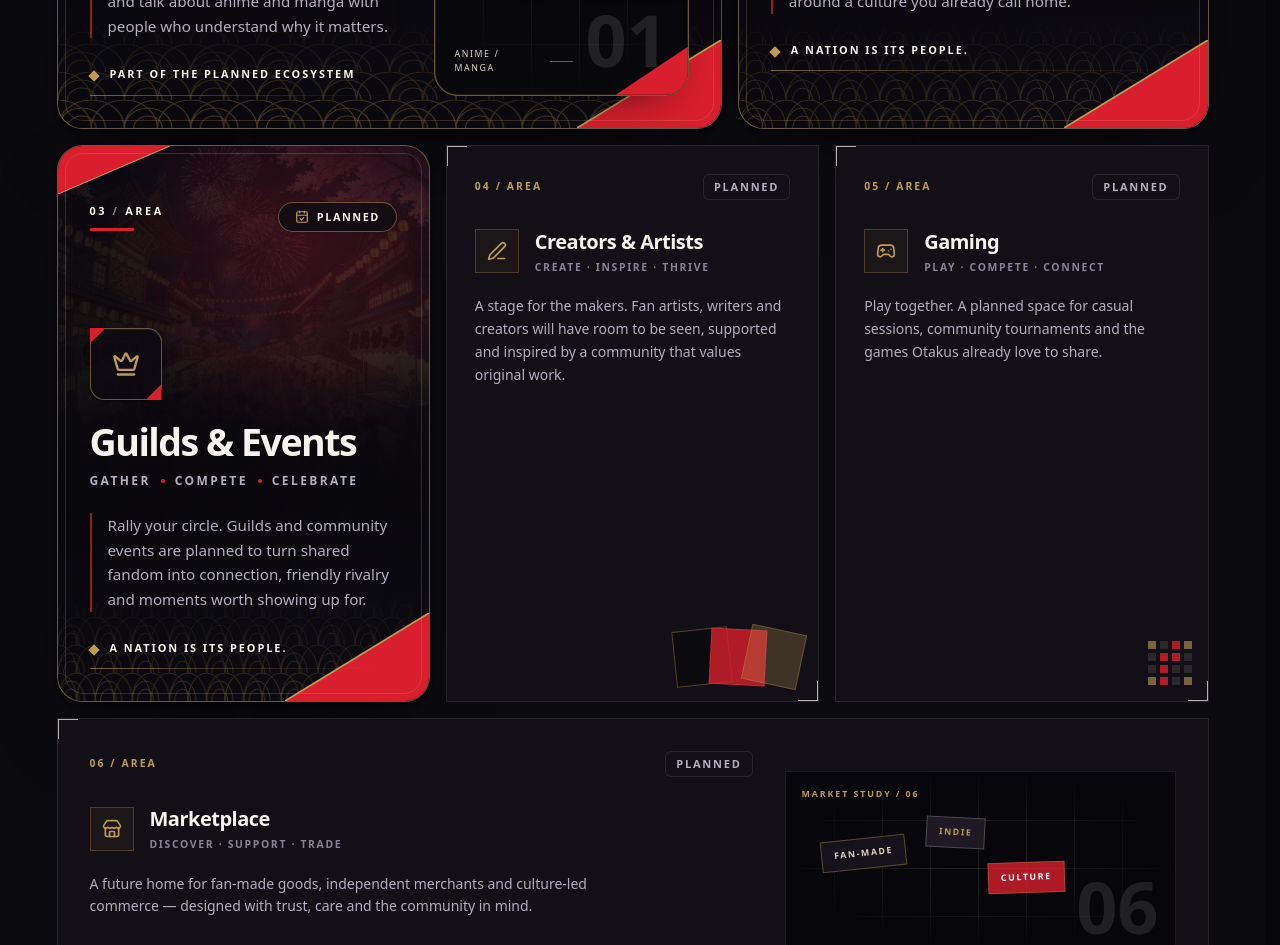
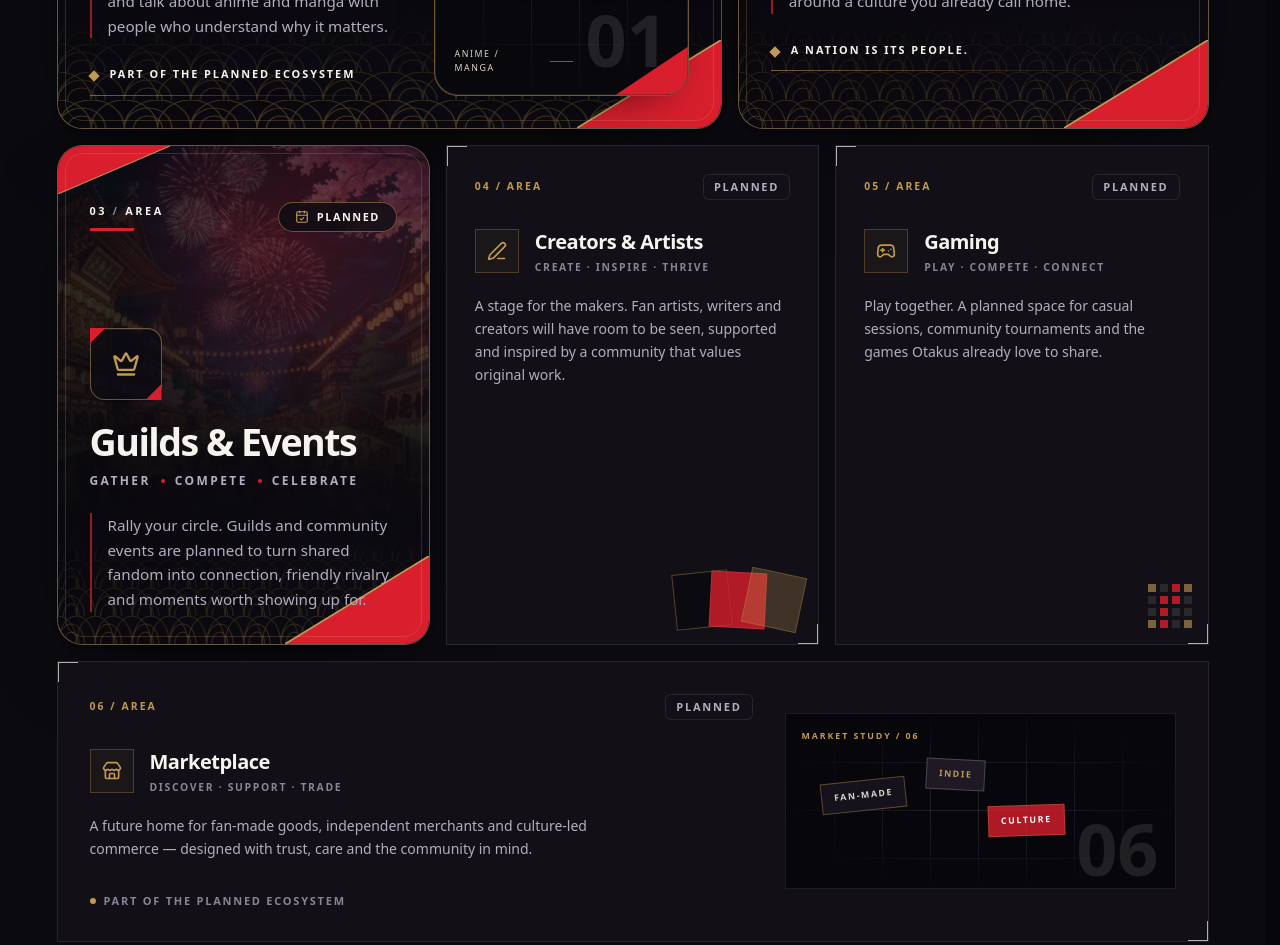
Before and after one commit to itzDerah/otakunation-site, an Astro site: page / in a window 1280 px wide. Shown: the part 2218-3163 px from the top of the page. Built offline with nearby package versions, Linux system fonts and the light colour scheme; Astro itself is replaced by a stand-in of ours.

Commit message:
fix(home): reveal Guilds artwork and remove closing line

```diff
--- a/src/components/home/GuildsEventsCard.astro
+++ b/src/components/home/GuildsEventsCard.astro
@@ -18,7 +18,7 @@ const wavePatternId = `otk-seigaiha-${area.id}`;
   id={area.id}
   aria-labelledby={`${area.id}-title`}
   class:list={[
-    "otk-anime-card otk-anime-compact group relative overflow-hidden rounded-[1.6rem] border",
+    "otk-anime-card otk-anime-compact otk-guilds-card group relative overflow-hidden rounded-[1.6rem] border",
     className,
   ]}
 >
@@ -147,20 +147,6 @@ const wavePatternId = `otk-seigaiha-${area.id}`;
         >
           {area.description}
         </p>
-
-        <div class="mt-7 hidden lg:block">
-          <p
-            class="flex items-start gap-3 text-[0.62rem] font-bold tracking-[0.18em] text-text uppercase sm:text-[0.68rem]"
-          >
-            <span
-              class="mt-1.5 size-2 shrink-0 rotate-45 bg-gold"
-              aria-hidden="true"></span>
-            <span class="min-w-0">A NATION IS ITS PEOPLE.</span>
-          </p>
-          <span
-            class="mt-3 block h-px w-full bg-gradient-to-r from-gold/60 via-gold/20 to-transparent"
-            aria-hidden="true"></span>
-        </div>
       </div>
 
       <!-- Frame study: the existing paper-cut illustration, reframed. -->
--- a/src/styles/global.css
+++ b/src/styles/global.css
@@ -560,6 +560,30 @@
 }
 
 /* ------------------------------------------------------------------ *
+ * Guilds & Events artwork
+ * The festival scene carries much more fine detail than the character
+ * artwork, so it needs more exposure to read at all. It also fills the
+ * card height at desktop, where the Anime & Manga square crop would
+ * leave most of the scene hidden behind the wash. Frame, mask and wash
+ * remain identical to the Anime & Manga card.
+ * ------------------------------------------------------------------ */
+.otk-guilds-card {
+  --otk-anime-art-opacity: 0.55;
+}
+
+[data-theme="dark"] .otk-guilds-card {
+  --otk-anime-art-opacity: 0.62;
+}
+
+@media (min-width: 64rem) {
+  .otk-guilds-card .otk-anime-art-img {
+    height: 100%;
+    object-fit: cover;
+    object-position: 50% 50%;
+  }
+}
+
+/* ------------------------------------------------------------------ *
  * Design tokens
  * Raw brand values are fixed. Semantic tokens below map them per theme.
  * ------------------------------------------------------------------ */
```
